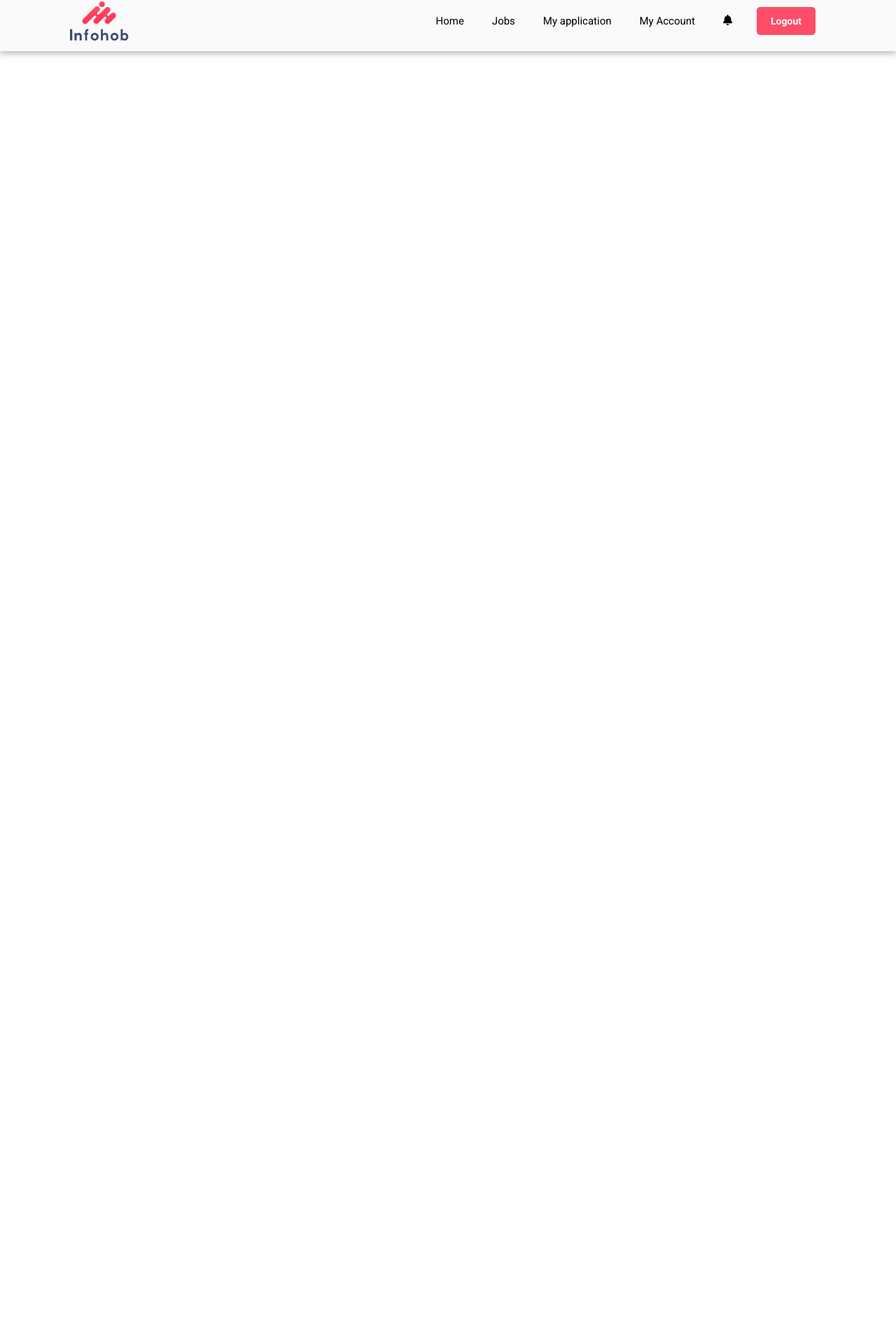
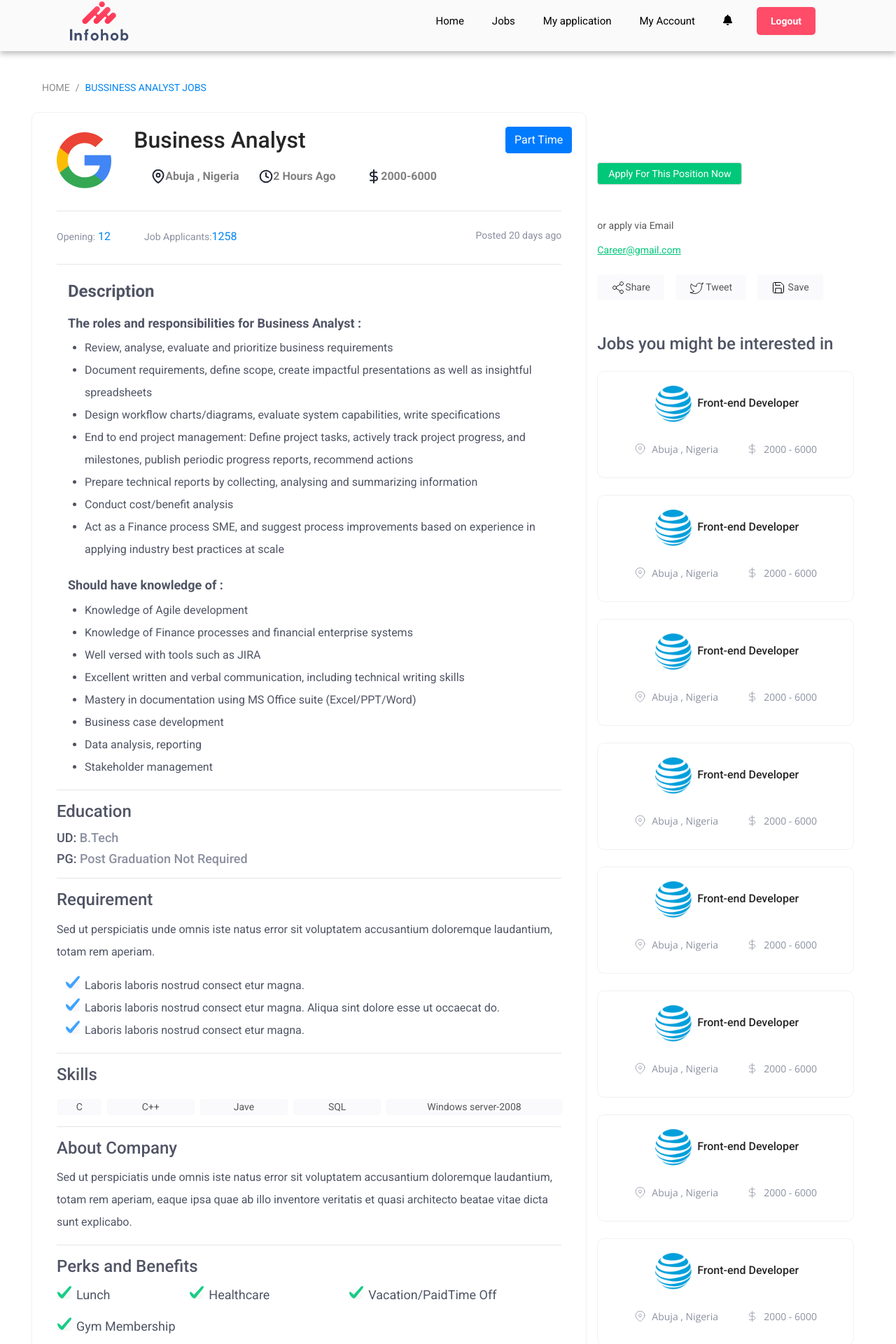
Before and after one commit to engrmafzaalch/job-seeker-vuejs, a Vue app: page /job-detail in a window 1280 px wide. Shown: the part 13-1933 px from the top of the page at 70% size. Before the commit the page ends 800 px from the top, so only its background shows below. Built offline with nearby package versions, Linux system fonts and the light colour scheme.

Commit message:
job detail

```diff
--- a/src/components/Job-seeker/Jobs/MiddleJobsCard.vue
+++ b/src/components/Job-seeker/Jobs/MiddleJobsCard.vue
@@ -1,5 +1,5 @@
 <template>
-  <router-link class="box-main-jobs-feature mtb-25 position-relative" to="/jobs/job_id">
+  <router-link class="box-main-jobs-feature mtb-25 position-relative" to="/job-detail">
     <div v-if="isFeatured" class="position-absolute new-featured-box-main-jobs">
       <div><span class="color-new-featured-job-text">Featured</span></div>
     </div>
--- a/src/components/Job/job-detail/JobDetail.vue
+++ b/src/components/Job/job-detail/JobDetail.vue
@@ -1,57 +1,77 @@
 <template>
-  <div class="container-fluid mt-5 mb-5">
+  <div class="job-details">
     <div class="row">
+      <div class="container-fluid text-align-initial mt-5 mb-4">
+        <a-breadcrumb>
+          <a-breadcrumb-item class="job-seeker-detailed-page-breadcumb-link">HOME</a-breadcrumb-item>
+          <a-breadcrumb-item class="job-seeker-detailed-page-breadcumb-link active-color">
+            <a href="" style="color:#0385F3">BUSSINESS ANALYST JOBS</a></a-breadcrumb-item>
+        </a-breadcrumb>
+      </div>
       <div class="col-md-8 card">
-    <div card-body>
+        <div class="card-body">
           <div class="row">
-        <div class="col-md-2">
-          <img src="./google-icon.png" height="80" width="78"/>
+            <div class="col-md-2 text-left mt-2 mb-2" >
+              <img src="./google-icon.png" height="80" width="78" />
             </div>
-        <div class="col-10">
-          <div class="row">
-            <div class="col-8">
-              <h2 class="float-left">Business Analyst</h2>
-            </div>
-            <div class="col-4">
+            <div class="col-md-10">
+              <div class="row " style="display:flex">
+
+                  <h2 class="float-left busy-head">Business Analyst</h2>
+
+                <div class="float-right" style="margin-left: auto;">
                   <button class="btn btn-primary">Part Time</button>
                 </div>
               </div>
-          <div class="row">
-            <div class="col-1">
+              <div class="flex-items">
+                <div class="item">
                   <img src="./map-pin.svg" alt="map pin">
+                  <span class="text-black-50"> Abuja , Nigeria</span>
                 </div>
-            <div class="col-4">
-              <h5 class="text-black-50">Abuja , Nigeria</h5>
+                <div class="item">
+                  <img src="./clock.svg" alt="map pin">
+                  <span class="text-black-50"> 2 Hours Ago</span>
+                </div>
+                <div class="item">
+                  <img src="./dollar-sign.svg" alt="map pin">
+                  <span class="text-black-50"> 2000-6000</span>
                 </div>
               </div>
             </div>
           </div>
 
-    <hr class="mt-4"/>
-    <div class="display-flex mt-4">
-      <p class="sub_title">Opening:<span style="color: #0385F3; font-size: 16px"> 12 </span></p>
-      <p class="sub_title pl-5">Job Applicants:<span style="color: #0385F3; font-size: 16px">1258 </span></p>
+          <hr class="mt-4" />
+          <div class="tag-container mt-4">
+            <div class="tag-child1">
+              <span class="sub_title">Opening:<span style="color: #0385F3; font-size: 16px"> 12 </span></span>
+              <span class="sub_title pl-5">Job Applicants:<span style="color: #0385F3; font-size: 16px">1258 </span></span>
+            </div>
+            <div class="tag-child2">
               <p class="sub_title" style="margin-left: auto">Posted 20 days ago</p>
             </div>
-    <hr/>
-    <div class="text-align-initial">
-      <h3 class="description_heading py-2 ml-3">Description</h3>
-      <h4 class="description_sub_text ml-3">The roles and responsibilities for Business Analyst :</h4>
-      <ul class="text">
+          </div>
+          <hr />
+          <div class="text-left">
+            <h3 class="description_heading py-2 ml-3" style="font-weight:700;">Description</h3>
+            <h4 class="description_sub_text ml-3" style="font-weight:700;">The roles and responsibilities for Business Analyst :</h4>
+            <ul class="text text-left" style="line-height: 32px;">
               <li>Review, analyse, evaluate and prioritize business requirements</li>
-        <li>Document requirements, define scope, create impactful presentations as well as insightful spreadsheets</li>
+              <li>Document requirements, define scope, create impactful presentations as well as insightful spreadsheets
+              </li>
               <li>Design workflow charts/diagrams, evaluate system capabilities, write specifications</li>
-        <li>End to end project management: Define project tasks, actively track project progress, and milestones, publish periodic progress reports, recommend actions</li>
+              <li>End to end project management: Define project tasks, actively track project progress, and milestones,
+                publish periodic progress reports, recommend actions</li>
               <li>Prepare technical reports by collecting, analysing and summarizing information</li>
               <li>Conduct cost/benefit analysis </li>
-        <li>Act as a Finance process SME, and suggest process improvements based on experience in applying industry best practices at scale</li>
+              <li>Act as a Finance process SME, and suggest process improvements based on experience in applying
+                industry best practices at scale</li>
             </ul>
           </div>
           <div>
-      <h4 class="description_sub_text mt-4 ml-3 text-align-initial">
+            <h4 class="description_sub_text mt-4 ml-3 text-left" style="font-weight:700">
               Should have knowledge of :
             </h4>
-      <ul class="text text-align-initial">
+            <ul class="text text-left" style="line-height: 32px;">
               <li>Knowledge of Agile development</li>
               <li>Knowledge of Finance processes and financial enterprise systems</li>
               <li>Well versed with tools such as JIRA</li>
@@ -63,9 +83,9 @@
             </ul>
           </div>
 
-    <hr/>
+          <hr />
 
-    <div  style="text-align: left">
+          <div style="text-align: left">
             <h3 class="description_heading">
               Education
             </h3>
@@ -73,49 +93,52 @@
             <h4 class="description_sub_text">PG: <span style="color: #8B90A0">Post Graduation Not Required</span></h4>
           </div>
 
-    <hr/>
+          <hr />
 
           <div style="text-align: left">
             <h3 class="description_heading">Requirement</h3>
-      <p class="text">Sed ut perspiciatis unde omnis iste natus error sit voluptatem accusantium doloremque laudantium, totam rem aperiam.</p>
-      <ul class="vector text">
+            <p class="text" style="line-height: 32px;">Sed ut perspiciatis unde omnis iste natus error sit voluptatem accusantium doloremque
+              laudantium, totam rem aperiam.</p>
+            <ul class="vector text" style="line-height: 32px;">
               <li>Laboris laboris nostrud consect etur magna.</li>
               <li>Laboris laboris nostrud consect etur magna. Aliqua sint dolore esse ut occaecat do.</li>
               <li>Laboris laboris nostrud consect etur magna.</li>
             </ul>
           </div>
 
-<hr/>
+          <hr />
 
-    <div class="row text-align-initial">
+          <div class="row text-left">
             <h3 class="col-12 description_heading">
               Skills
             </h3>
           </div>
           <div>
             <div class="row">
-        <div class="col-lg-1 skill border border-light rounded mr-2 ml-3">C</div>
-        <div class="col-lg-2 skill border border-light rounded mr-2">C++</div>
-        <div class="col-lg-2 skill border border-light rounded mr-2">Jave</div>
-        <div class="col-lg-2 skill border border-light rounded mr-2">SQL</div>
-        <div class="col-lg-4 skill window_server border border-light rounded mr-2">
+              <div class="col-lg-1 skill border border-light rounded mr-2 ml-3 mt-2">C</div>
+              <div class="col-lg-2 skill border border-light rounded mr-2 mt-2">C++</div>
+              <div class="col-lg-2 skill border border-light rounded mr-2 mt-2">Jave</div>
+              <div class="col-lg-2 skill border border-light rounded mr-2 mt-2">SQL</div>
+              <div class="col-lg-4 skill window_server border border-light rounded mr-2 mt-2">
                 Windows server-2008
               </div>
             </div>
           </div>
 
-    <hr/>
+          <hr />
 
           <div style="text-align: left">
             <h3 class="description_heading">About Company</h3>
-  <p class="text">Sed ut perspiciatis unde omnis iste natus error sit voluptatem accusantium doloremque laudantium, totam rem aperiam, eaque ipsa quae ab illo inventore veritatis et quasi architecto beatae vitae dicta sunt explicabo.</p>
+            <p class="text" style="line-height: 32px;">Sed ut perspiciatis unde omnis iste natus error sit voluptatem accusantium doloremque
+              laudantium, totam rem aperiam, eaque ipsa quae ab illo inventore veritatis et quasi architecto beatae
+              vitae dicta sunt explicabo.</p>
           </div>
 
-    <hr/>
+          <hr />
 
           <div style="text-align: left">
             <h3 class="description_heading">Perks and Benefits</h3>
-      <ul class="vector2 description_sub_text" style="padding-left: 28px">
+            <ul class="vector2 description_sub_text tick-container" style="padding-left: 28px">
               <li>Lunch</li>
               <li class="ml-5">Healthcare</li>
               <li class="ml-5">Vacation/PaidTime Off</li>
@@ -134,7 +157,7 @@
         <a-modal v-model="visible" @ok="handleOk" :footer="null">
           <div class="row pl-4">
             <div class="col-12">
-            <input type="checkbox" class="form-check-input" value=""/>
+              <input type="checkbox" class="form-check-input" value="" />
               <h5>Continue with my CV</h5>
             </div>
           </div>
@@ -147,7 +170,7 @@
           <div class="jumbotron justify-content-center text-center">
             <div class="row">
               <div class="col-12">
-              <img src="../../Login/upload.png" height="40" width="42"/>
+                <!-- <img src="../../Login/upload.png" height="40" width="42"/> -->
               </div>
             </div>
             <div class="row">
@@ -177,88 +200,96 @@
           </div>
         </a-modal>
 
-    <p class="mt-4">or apply via Email</p>
-    <a style="color: #00C87A" href="Career@gmail.com">Career@gmail.com</a>
+        <p >or apply via Email</p>
+        <a style="color: #00C87A;text-decoration:underline" href="Career@gmail.com">Career@gmail.com</a>
 
         <div class=" mt-4" style="display: flex">
-        <div class="btn_menu"><img src="./share.svg"/>Share</div>
-        <div class="btn_menu ml-3"><img src="./tweeter.svg"/> Tweet</div>
-        <div class="btn_menu ml-3"><img src="./save.svg"/> Save</div>
+          <div class="btn_menu"><img src="./share.svg" />Share</div>
+          <div class="btn_menu ml-3"><img src="./tweeter.svg" /> Tweet</div>
+          <div class="btn_menu ml-3"><img src="./save.svg" /> Save</div>
         </div>
         <h3 class="description_heading mt-5" style="font-size: 24px">Jobs you might be interested in</h3>
 
-<div class="card mt-4">
+        <div class="card mt-4 p-3">
 
-  <h5 class="card_heading"> <img src="./globe.svg" alt="Image"/> Front-end Developer </h5>
+          <h5 class="card_heading"> <img src="./globe.svg" alt="Image" /> Front-end Developer </h5>
           <div class="mt-3" style="display: flex; margin: auto">
-  <p class="card_text"><img src="./map-pin-light.svg" class="mr-2"/> Abuja , Nigeria</p>
-  <p class="card_text" style="margin-left: 40px "><img src="./dollar-sign-light.svg" class="mr-2"/> 2000 - 6000</p>
+            <p class="card_text"><img src="./map-pin-light.svg" class="mr-2" /> Abuja , Nigeria</p>
+            <p class="card_text" style="margin-left: 40px "><img src="./dollar-sign-light.svg" class="mr-2" /> 2000 -
+              6000</p>
 
           </div>
         </div>
 
-      <div class="card mt-4">
+        <div class="card mt-4 p-3">
 
-  <h5 class="card_heading"> <img src="./globe.svg" alt="Image"/> Front-end Developer </h5>
+          <h5 class="card_heading"> <img src="./globe.svg" alt="Image" /> Front-end Developer </h5>
           <div class="mt-3" style="display: flex; margin: auto">
-  <p class="card_text"><img src="./map-pin-light.svg" class="mr-2"/> Abuja , Nigeria</p>
-  <p class="card_text" style="margin-left: 40px "><img src="./dollar-sign-light.svg" class="mr-2"/> 2000 - 6000</p>
+            <p class="card_text"><img src="./map-pin-light.svg" class="mr-2" /> Abuja , Nigeria</p>
+            <p class="card_text" style="margin-left: 40px "><img src="./dollar-sign-light.svg" class="mr-2" /> 2000 -
+              6000</p>
 
           </div>
         </div>
-      <div class="card mt-4">
+        <div class="card mt-4 p-3">
 
-  <h5 class="card_heading"> <img src="./globe.svg" alt="Image"/> Front-end Developer </h5>
+          <h5 class="card_heading"> <img src="./globe.svg" alt="Image" /> Front-end Developer </h5>
           <div class="mt-3" style="display: flex; margin: auto">
-  <p class="card_text"><img src="./map-pin-light.svg" class="mr-2"/> Abuja , Nigeria</p>
-  <p class="card_text" style="margin-left: 40px "><img src="./dollar-sign-light.svg" class="mr-2"/> 2000 - 6000</p>
+            <p class="card_text"><img src="./map-pin-light.svg" class="mr-2" /> Abuja , Nigeria</p>
+            <p class="card_text" style="margin-left: 40px "><img src="./dollar-sign-light.svg" class="mr-2" /> 2000 -
+              6000</p>
 
           </div>
         </div>
 
-      <div class="card mt-4">
+        <div class="card mt-4 p-3">
 
-        <h5 class="card_heading" > <img src="./globe.svg" alt="Image"/> Front-end Developer </h5>
+          <h5 class="card_heading"> <img src="./globe.svg" alt="Image" /> Front-end Developer </h5>
           <div class="mt-3" style="display: flex; margin: auto">
-          <p class="card_text"><img src="./map-pin-light.svg" class="mr-2"/> Abuja , Nigeria</p>
-          <p class="card_text" style="margin-left: 40px "><img src="./dollar-sign-light.svg" class="mr-2"/> 2000 - 6000</p>
+            <p class="card_text"><img src="./map-pin-light.svg" class="mr-2" /> Abuja , Nigeria</p>
+            <p class="card_text" style="margin-left: 40px "><img src="./dollar-sign-light.svg" class="mr-2" /> 2000 -
+              6000</p>
 
           </div>
         </div>
 
-      <div class="card mt-4">
+        <div class="card mt-4 p-3">
 
-        <h5 class="card_heading"> <img src="./globe.svg" alt="Image"/> Front-end Developer </h5>
+          <h5 class="card_heading"> <img src="./globe.svg" alt="Image" /> Front-end Developer </h5>
           <div class="mt-3" style="display: flex; margin: auto">
-          <p class="card_text"><img src="./map-pin-light.svg" class="mr-2"/> Abuja , Nigeria</p>
-          <p class="card_text" style="margin-left: 40px "><img src="./dollar-sign-light.svg" class="mr-2"/> 2000 - 6000</p>
+            <p class="card_text"><img src="./map-pin-light.svg" class="mr-2" /> Abuja , Nigeria</p>
+            <p class="card_text" style="margin-left: 40px "><img src="./dollar-sign-light.svg" class="mr-2" /> 2000 -
+              6000</p>
 
           </div>
         </div>
-      <div class="card mt-4">
+        <div class="card mt-4 p-3">
 
-        <h5 class="card_heading"> <img src="./globe.svg" alt="Image"/> Front-end Developer </h5>
+          <h5 class="card_heading"> <img src="./globe.svg" alt="Image" /> Front-end Developer </h5>
           <div class="mt-3" style="display: flex; margin: auto">
-          <p class="card_text"><img src="./map-pin-light.svg" class="mr-2"/> Abuja , Nigeria</p>
-          <p class="card_text" style="margin-left: 40px "><img src="./dollar-sign-light.svg" class="mr-2"/> 2000 - 6000</p>
+            <p class="card_text"><img src="./map-pin-light.svg" class="mr-2" /> Abuja , Nigeria</p>
+            <p class="card_text" style="margin-left: 40px "><img src="./dollar-sign-light.svg" class="mr-2" /> 2000 -
+              6000</p>
 
           </div>
         </div>
-      <div class="card mt-4">
+        <div class="card mt-4 p-3">
 
-        <h5 class="card_heading"> <img src="./globe.svg" alt="Image"/> Front-end Developer </h5>
+          <h5 class="card_heading"> <img src="./globe.svg" alt="Image" /> Front-end Developer </h5>
           <div class="mt-3" style="display: flex; margin: auto">
-          <p class="card_text"><img src="./map-pin-light.svg" class="mr-2"/> Abuja , Nigeria</p>
-          <p class="card_text" style="margin-left: 40px "><img src="./dollar-sign-light.svg" class="mr-2"/> 2000 - 6000</p>
+            <p class="card_text"><img src="./map-pin-light.svg" class="mr-2" /> Abuja , Nigeria</p>
+            <p class="card_text" style="margin-left: 40px "><img src="./dollar-sign-light.svg" class="mr-2" /> 2000 -
+              6000</p>
 
           </div>
         </div>
-      <div class="card mt-4">
+        <div class="card mt-4 p-3">
 
-        <h5 class="card_heading"> <img src="./globe.svg" alt="Image"/> Front-end Developer </h5>
+          <h5 class="card_heading"> <img src="./globe.svg" alt="Image" /> Front-end Developer </h5>
           <div class="mt-3" style="display: flex; margin: auto">
-          <p class="card_text"><img src="./map-pin-light.svg" class="mr-2"/> Abuja , Nigeria</p>
-          <p class="card_text" style="margin-left: 40px "><img src="./dollar-sign-light.svg" class="mr-2"/> 2000 - 6000</p>
+            <p class="card_text"><img src="./map-pin-light.svg" class="mr-2" /> Abuja , Nigeria</p>
+            <p class="card_text" style="margin-left: 40px "><img src="./dollar-sign-light.svg" class="mr-2" /> 2000 -
+              6000</p>
 
           </div>
         </div>
@@ -289,7 +320,7 @@
             <div class="jumbotron">
               <div class="row">
                 <div class="col-12">
-                  <img src="../../Login/upload.png" height="40" width="42"/>
+                  <!-- <img src="../../Login/upload.png" height="40" width="42"/> -->
                 </div>
               </div>
               <div class="row">
@@ -316,18 +347,17 @@
     </div>
   </div>
 </template>
-
 <script>
 
-// import Footer from "../Footer";
+import Footer from "../../../components/Job-seeker/Jobs/Footer.vue";
 // import Header from "../Header.vue";
 
 export default {
   name: "JobDetail",
-  // components: {
-  //   Footer,
+  components: {
+    Footer,
   //   Header,
-  // },
+  },
   data() {
     return {
       visible: false,
@@ -346,6 +376,9 @@ export default {
 </script>
 
 <style scoped>
+.job-details{
+  margin:0px 60px;
+}
 .container-fluid {
   font-family: Open Sans;
 }
@@ -428,4 +461,53 @@ export default {
   background-color: #00C87A;
   color: white;
 }
+.flex-items{
+  display:flex;
+  justify-content: flex-start;
+  align-items: center;
+  flex-direction: row;
+  flex-wrap:wrap;
+}
+.flex-items .item{
+  flex:0 1 134px;
+  display: flex;
+  margin:5px 10px;
+}
+.flex-items .item span{
+  font-size: 16px;
+  font-weight: 600;
+  color:#8B90A0;
+}
+.tag-container{
+  display: flex;
+  flex-direction: row;
+}
+.tag-container .tag-child1{
+  flex:0 1 50%;
+  display:flex;
+  justify-content: flex-start;
+}
+.tag-container .tag-child2{
+  flex:0 1 50%;
+  display:flex;
+  justify-content: flex-end;
+}
+.tick-container{
+  display:flex;
+  justify-content: flex-start;
+}
+.tick-container li{
+  flex:1 1 auto;
+}
+@media screen and (max-width:768px){
+  .job-details{
+   margin:0px 20px;
+  }
+}
+@media screen and (max-width:380px){
+  /* .busy-head{
+   font-size:20px;
+  }   */
+}
+
 </style>
```
Also changed, not shown: src/router/index.js (+9 -0 lines). Lines whose indentation alone changed are shown as unchanged.
